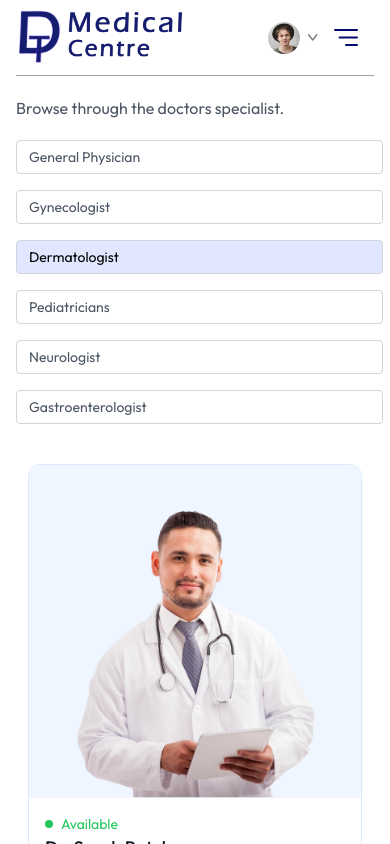
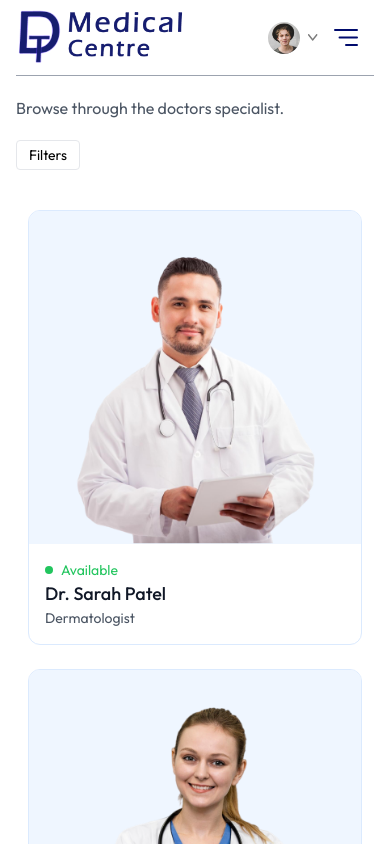
Before and after one commit to asjadahamed77/DT-Medical-Centre, a React (Create React App) app in the folder frontend/: page /doctors/Dermatologist in a window 390 px wide. Shown: the top 844 px of the page. Built offline with nearby package versions, Linux system fonts and the light colour scheme.

Commit message:
Updated Doctor page

```diff
--- a/frontend/src/pages/Doctors.jsx
+++ b/frontend/src/pages/Doctors.jsx
@@ -7,6 +7,7 @@
   const [filterDoctor,setFilterDoctor] =  useState([])
   const {doctors} = useContext(AppContext)
   const navigate = useNavigate()
+  const [showFilter,setShowFilter] = useState(false)
   const applyFilter = ()=> {
     if(speciality){
       setFilterDoctor(doctors.filter(doc => doc.speciality === speciality))
@@ -24,7 +25,8 @@
     <div>
       <p className='text-gray-600'>Browse through the doctors specialist.</p>
       <div className='flex flex-col sm:flex-row items-start gap-5 mt-5'>
-        <div className='flex flex-col gap-4 text-sm text-gray-600'>
+        <button className={`sm:hidden py-1 px-3 border rounded text-sm transition-all duration-300 ${showFilter?'bg-mainColor text-white':''} `} onClick={()=>setShowFilter(prev => !prev)}>Filters</button>
+        <div className= {`${showFilter?'':'hidden'} flex flex-col gap-4 text-sm text-gray-600`}>
           <p onClick={()=> speciality === 'General physician'?navigate('/doctors'):navigate('/doctors/General physician')} className={`w-[94vw] sm:w-44 pl-3 py-1.5 border border-gray-300 rounded transition-all cursor-pointer pr-12 ${speciality === "General physician" ? 'bg-indigo-100 text-black' : ''}`}>General Physician</p>
           <p onClick={()=> speciality === 'Gynecologist'?navigate('/doctors'):navigate('/doctors/Gynecologist')} className={`w-[94vw] sm:w-44 pl-3 py-1.5 border border-gray-300 rounded transition-all cursor-pointer pr-12 ${speciality === "Gynecologist" ? 'bg-indigo-100 text-black' : ''}`}>Gynecologist</p>
           <p onClick={()=> speciality === 'Dermatologist'?navigate('/doctors'):navigate('/doctors/Dermatologist')} className={`w-[94vw] sm:w-44 pl-3 py-1.5 border border-gray-300 rounded transition-all cursor-pointer pr-12 ${speciality === "Dermatologist" ? 'bg-indigo-100 text-black' : ''}`}>Dermatologist</p>
```
